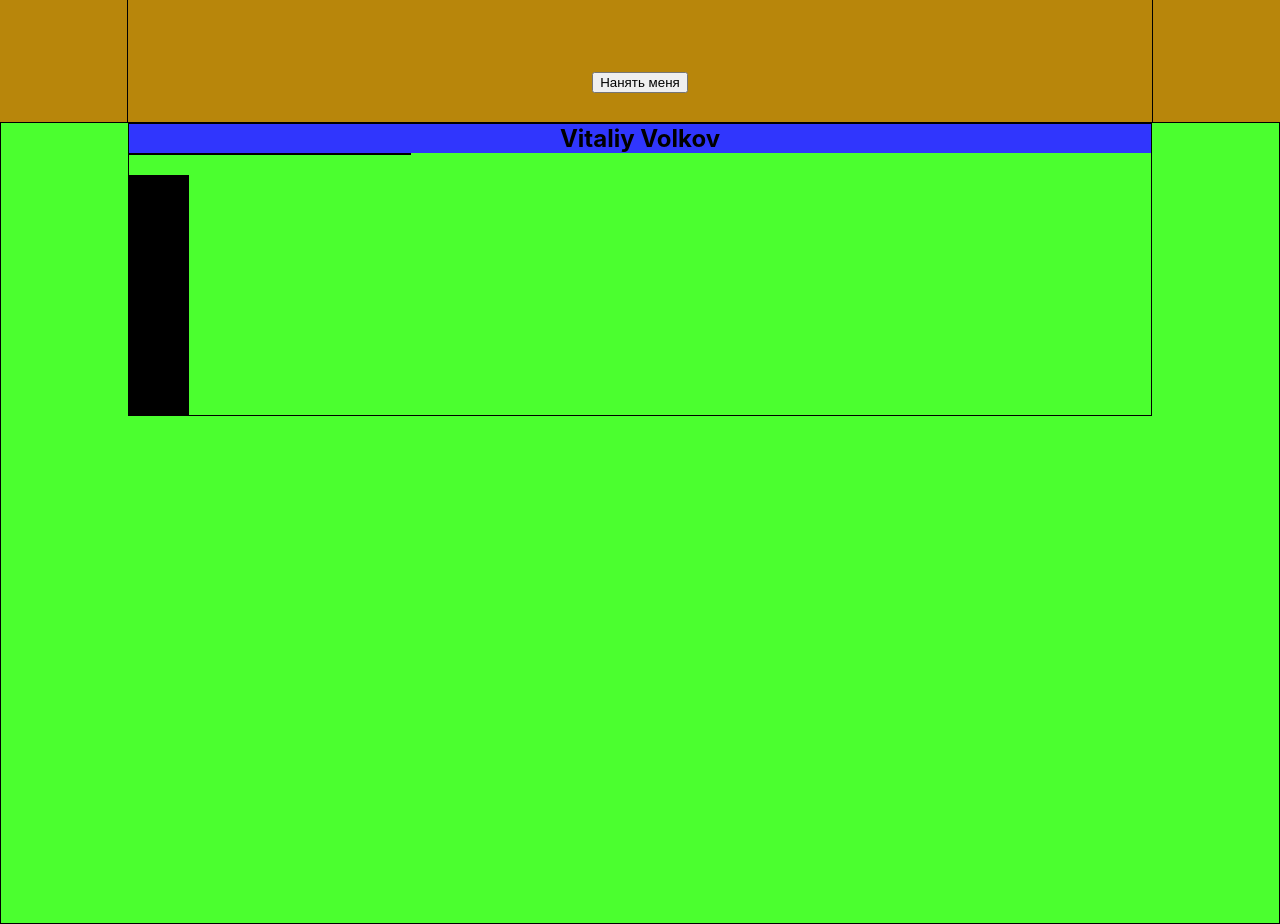
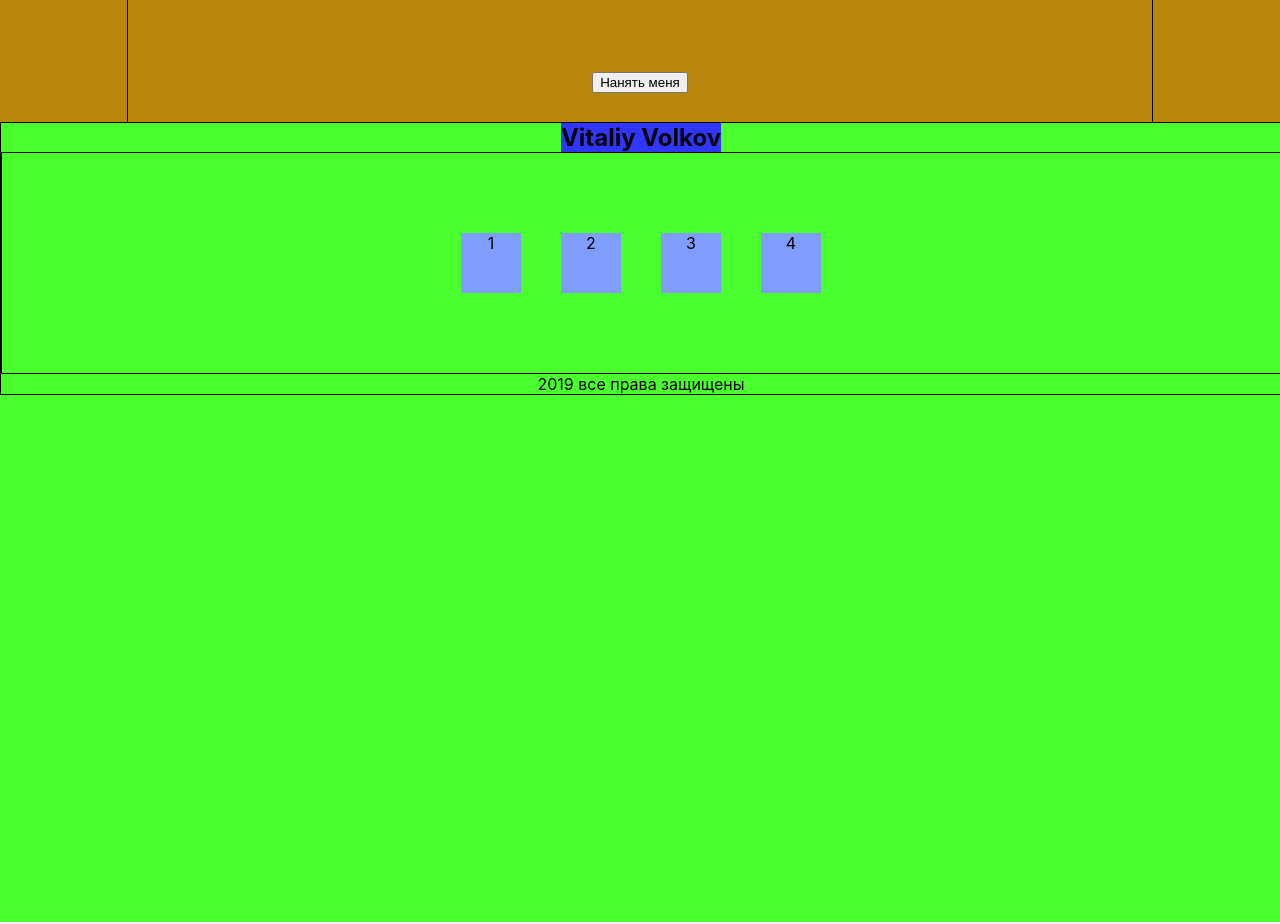
Before and after one commit to Zenater/Portfolio, a React (Create React App) app: page / in a window 1280 px wide. Shown: the part 3360-4284 px from the top of the page. Built offline with nearby package versions, Linux system fonts and the light colour scheme.

Commit message:
added footer

```diff
--- a/src/Contacts/Contacts.module.css
+++ b/src/Contacts/Contacts.module.css
@@ -1,7 +1,6 @@
 .contactsBlock {
     min-height: 100vh;
     background-color: #fd0057;
-    /*border: 1px solid;*/
 }
 
 .contactsContainer {
@@ -20,6 +19,4 @@
     flex-direction: column;
     justify-content: space-between;
     align-items: center;
-    /*margin: 0 auto;*/
-
 }
--- a/src/Footer/Footer.module.css
+++ b/src/Footer/Footer.module.css
@@ -1,7 +1,6 @@
 .footerBlock {
     min-height: 100vh;
     background-color: #4bff2f;
-    border: 1px solid ;
 }
 .footerContainer {
     display: flex;
@@ -9,15 +8,25 @@
     justify-content: flex-start;
     width: 100%;
 }
-.footerSocialContainer {
-    width: 280px;
+
+.iconContainer {
+    width: 100%;
     display: flex;
-    justify-content: space-between;
-    margin-bottom: 20px;
+    flex-direction: row;
+    justify-content: center;
+    margin: 0 auto;
     border: 1px solid;
+    align-items: center;
+    padding: 60px;
+    box-sizing: border-box;
+    flex-wrap: wrap;
+}
+.title {
+    background-color: #3036fd;
 }
 .icon {
+    margin: 20px;
     height: 60px;
     width: 60px;
-    background-color: black;
+    background-color: #7f9dff;
 }
--- a/src/Footer/Footer.tsx
+++ b/src/Footer/Footer.tsx
@@ -1,25 +1,23 @@
 import React from 'react';
 import f from './Footer.module.css'
 import b from "../common/styles/Container.module.css";
-import s from "../skils/Skills.module.css";
 
 
 const Footer = () => {
     return (
         <div className={f.footerBlock}>
-            <div className={b.container}>
-                <div className={f.footerContainer}>
-                <h2 className={s.title}>Vitaliy Volkov</h2>
-            <div>
-                <div className={f.footerSocialContainer}></div>
-                <div className={f.icon}></div>
-                <div className={f.icon}></div>
-                <div className={f.icon}></div>
-                <div className={f.icon}></div>
-            </div>
-            </div>
+            <div className={`${b.container} ${f.footerContainer}`}>
+                <h2 className={f.title}>Vitaliy Volkov</h2>
+                <div className={f.iconContainer}>
+                    <div className={f.icon}>1</div>
+                    <div className={f.icon}>2</div>
+                    <div className={f.icon}>3</div>
+                    <div className={f.icon}>4</div>
+                </div>
+                <div>2019 все права защищены</div>
             </div>
         </div>
+
     );
 };
 
--- a/src/Works/Projects/Projects.module.css
+++ b/src/Works/Projects/Projects.module.css
@@ -1,11 +1,9 @@
 .project {
     width: 250px;
-    /*height: 50vh;*/
     background-color: #61dafb;
     display: flex;
     flex-direction: column;
     align-items: center;
-    /*text-align: center;*/
 }
 .imgContainer {
     background-color: grey;
--- a/src/main/Main.module.css
+++ b/src/main/Main.module.css
@@ -2,12 +2,14 @@
     height: 100vh;
     background-color: #fd85fd;
 }
+
 .text {
     width: 300px;
-background-color: #f8e3e3;
+    background-color: #f8e3e3;
 }
+
 .photo {
     width: 300px;
     height: 400px;
-    background-color:#f8e3e3 ;
+    background-color: #f8e3e3;
 }
```
